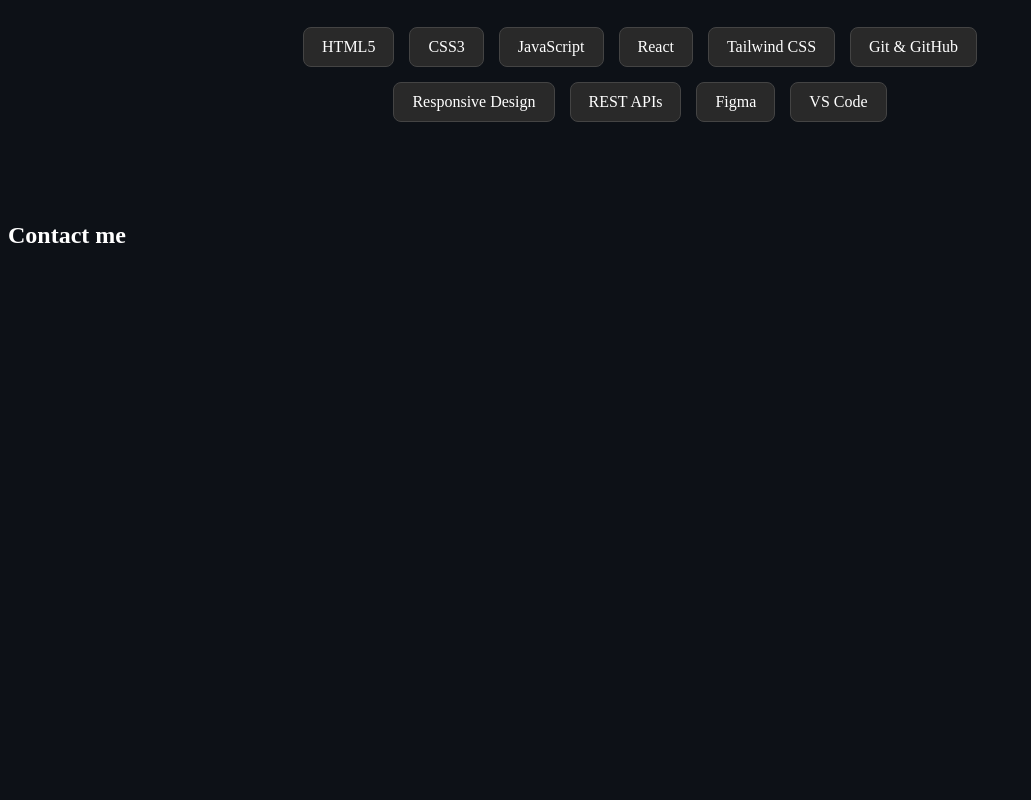
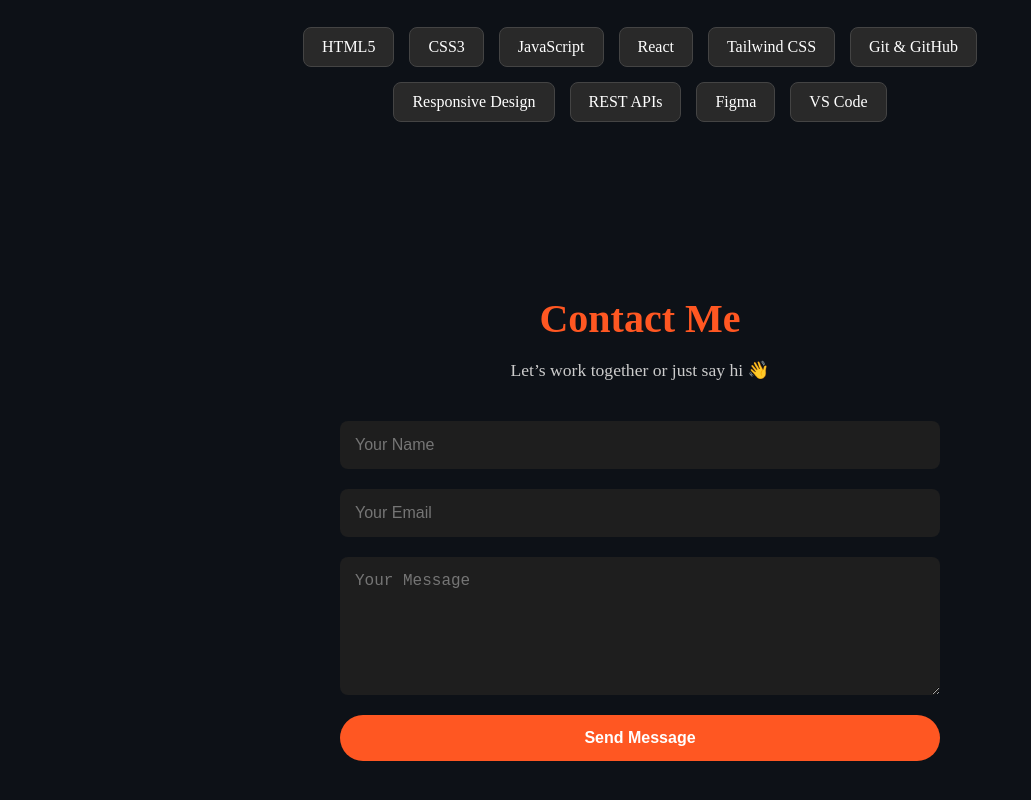
Before and after one commit to codertinie/Personal_Website, a React (Create React App) app: page / in a window 1280 px wide. Shown: the part 989-1789 px from the top of the page, without its empty margins (0-1031 px from the left). Before the commit the page ends 1258 px from the top, so only its background shows below. Built offline with nearby package versions, Linux system fonts and the light colour scheme.

Commit message:
Modified the contact section

```diff
--- a/src/CSS/Contact.css
+++ b/src/CSS/Contact.css
@@ -0,0 +1,59 @@
+.contact-section {
+    /* background-color: #121212; */
+    color: white;
+    padding: 60px 20px;
+    text-align: center;
+  }
+
+  .contact-title {
+    font-size: 2.5rem;
+    margin-bottom: 10px;
+    color: #ff5722;
+  }
+
+  .contact-subtitle {
+    font-size: 1.1rem;
+    color: #ccc;
+    margin-bottom: 40px;
+  }
+
+  .contact-form {
+    max-width: 600px;
+    margin: 0 auto;
+    display: flex;
+    flex-direction: column;
+    gap: 20px;
+  }
+
+  .contact-form input,
+  .contact-form textarea {
+    padding: 15px;
+    border: none;
+    border-radius: 8px;
+    font-size: 1rem;
+    background-color: #1e1e1e;
+    color: white;
+    outline: none;
+    transition: all 0.3s ease;
+  }
+
+  .contact-form input:focus,
+  .contact-form textarea:focus {
+    box-shadow: 0 0 0 2px #ff5722;
+  }
+
+  .contact-button {
+    background-color: #ff5722;
+    color: white;
+    padding: 14px;
+    font-size: 1rem;
+    font-weight: bold;
+    border: none;
+    border-radius: 25px;
+    cursor: pointer;
+    transition: background-color 0.3s;
+  }
+
+  .contact-button:hover {
+    background-color: #e64a19;
+  }
--- a/src/Components/Contact.jsx
+++ b/src/Components/Contact.jsx
@@ -1,12 +1,59 @@
-import React from "react";
-import "../CSS/Contact.css"
+import React, { useState } from "react";
+import "../CSS/Contact.css";
 
 const Contact = () => {
+  const [formData, setFormData] = useState({
+    name: "",
+    email: "",
+    message: "",
+  });
+
+  const handleChange = (e) => {
+    const { name, value } = e.target;
+    setFormData({ ...formData, [name]: value });
+  };
+
+  const handleSubmit = (e) => {
+    e.preventDefault();
+    alert("Thank you! I will get back to you shortly.");
+    setFormData({ name: "", email: "", message: "" });
+  };
+
   return (
-    <>
-    <h2>Contact me</h2>
-    </>
-   );
-}
+    <section className="contact-section" id="contact">
+      <h2 className="contact-title">Contact Me</h2>
+      <p className="contact-subtitle">Let’s work together or just say hi 👋</p>
+      <form className="contact-form" onSubmit={handleSubmit}>
+        <input
+          type="text"
+          name="name"
+          placeholder="Your Name"
+          value={formData.name}
+          onChange={handleChange}
+          required
+        />
+        <input
+          type="email"
+          name="email"
+          placeholder="Your Email"
+          value={formData.email}
+          onChange={handleChange}
+          required
+        />
+        <textarea
+          name="message"
+          placeholder="Your Message"
+          rows="6"
+          value={formData.message}
+          onChange={handleChange}
+          required
+        ></textarea>
+        <button type="submit" className="contact-button">
+          Send Message
+        </button>
+      </form>
+    </section>
+  );
+};
 
 export default Contact;
```
